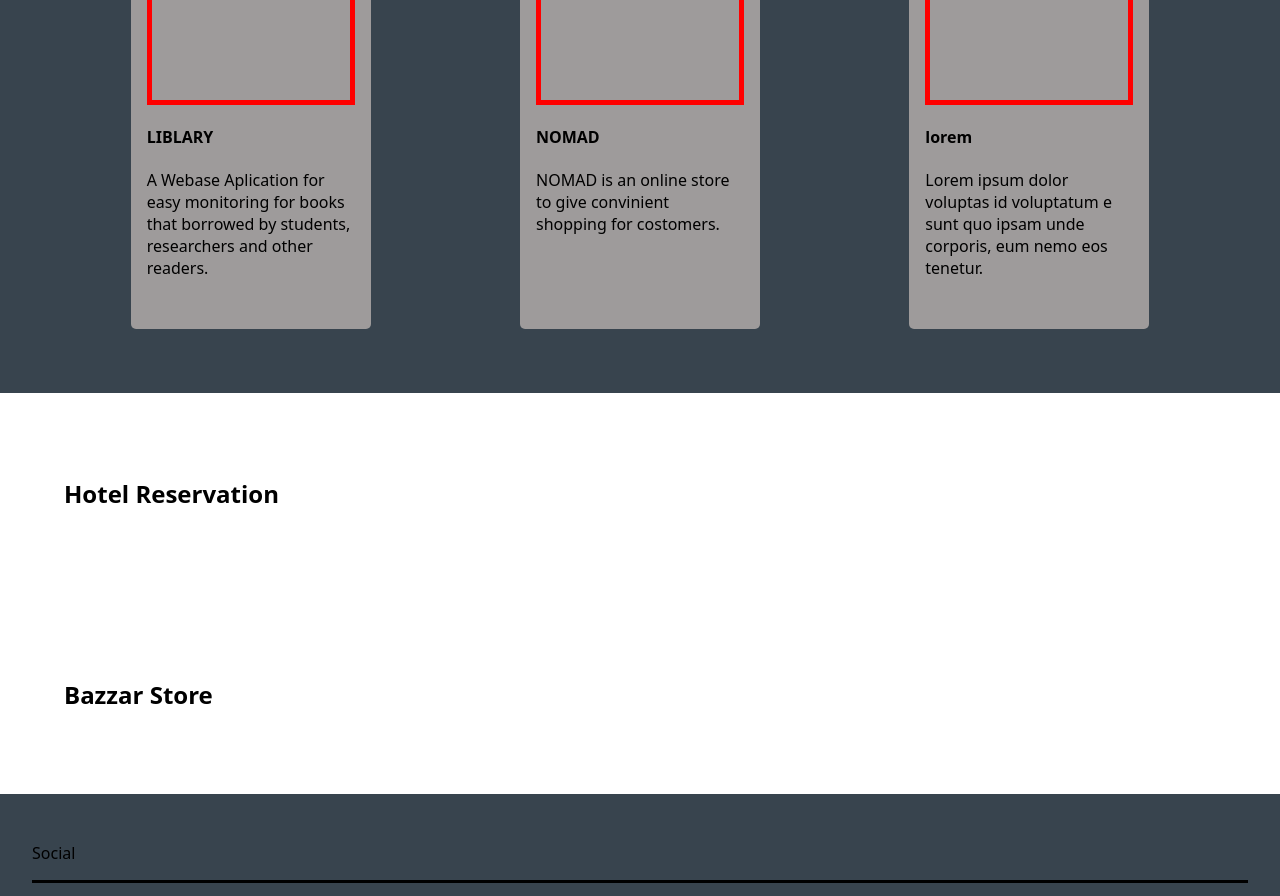
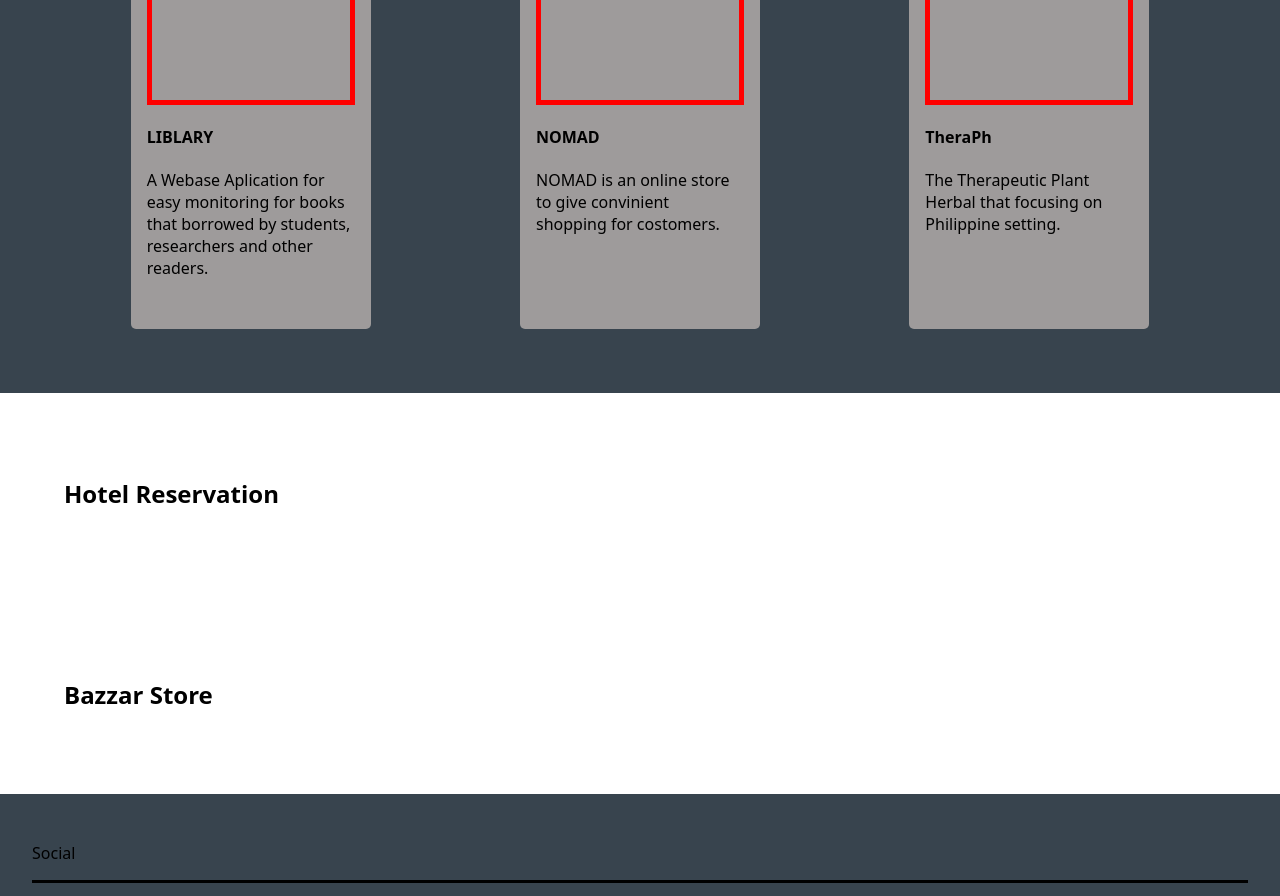
Before and after one commit to AdamRomero17/AdamRomero177, a plain HTML site: page index.html in a window 1280 px wide. Shown: the part 1920-2816 px from the top of the page. Drawn offline with Linux system fonts and the light colour scheme.

Commit message:
adding image for navigation adding content on home page.

```diff
--- a/index.html
+++ b/index.html
@@ -100,10 +100,9 @@
         </div>
         <div class="sec1Cards">
           <div class="sec1ImgContainer"></div>
-          <h4>lorem</h4>
+          <h4>TheraPh</h4>
           <p>
-            Lorem ipsum dolor voluptas id voluptatum e sunt quo ipsam unde
-            corporis, eum nemo eos tenetur.
+            The Therapeutic Plant Herbal that focusing on Philippine setting.
           </p>
         </div>
       </div>
```
Also changed, not shown: Images/MenuWhite.png.png (added).
